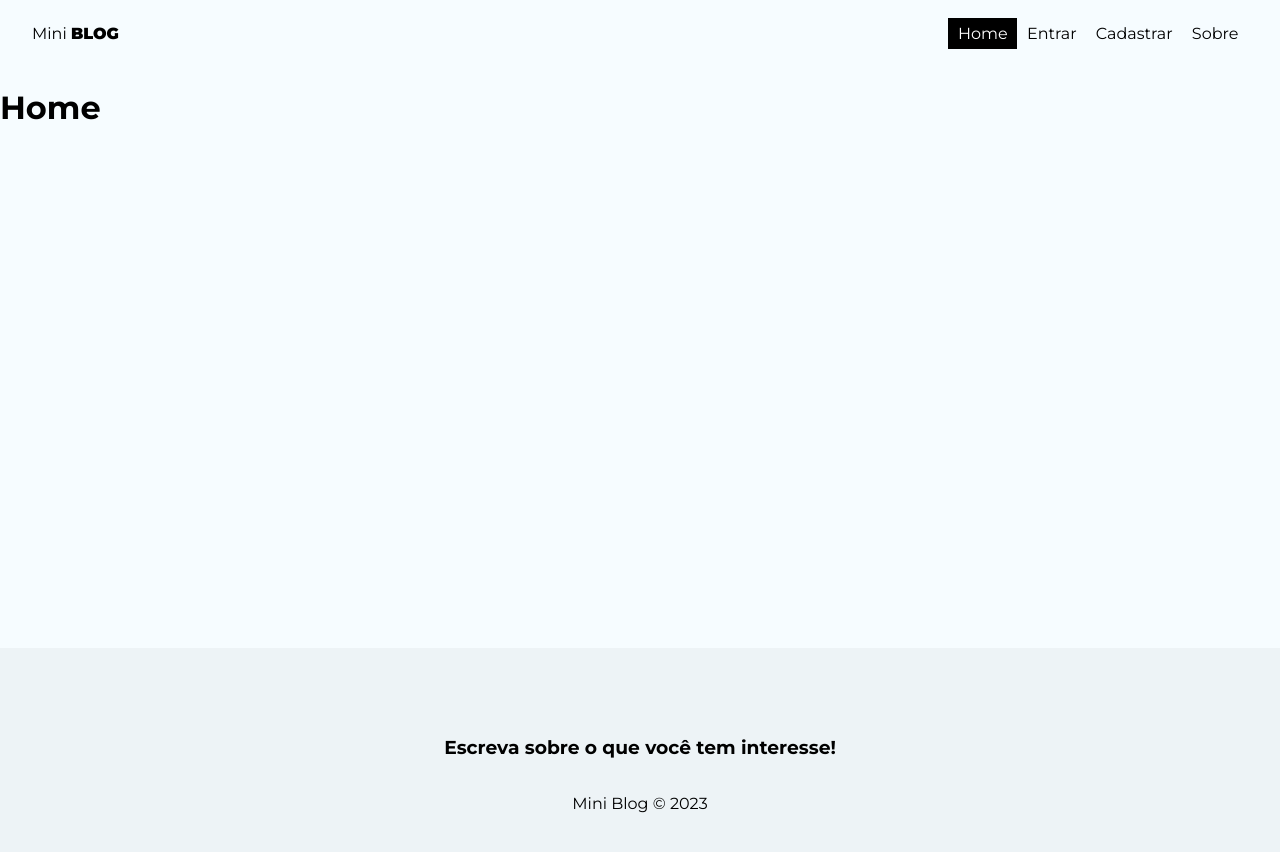
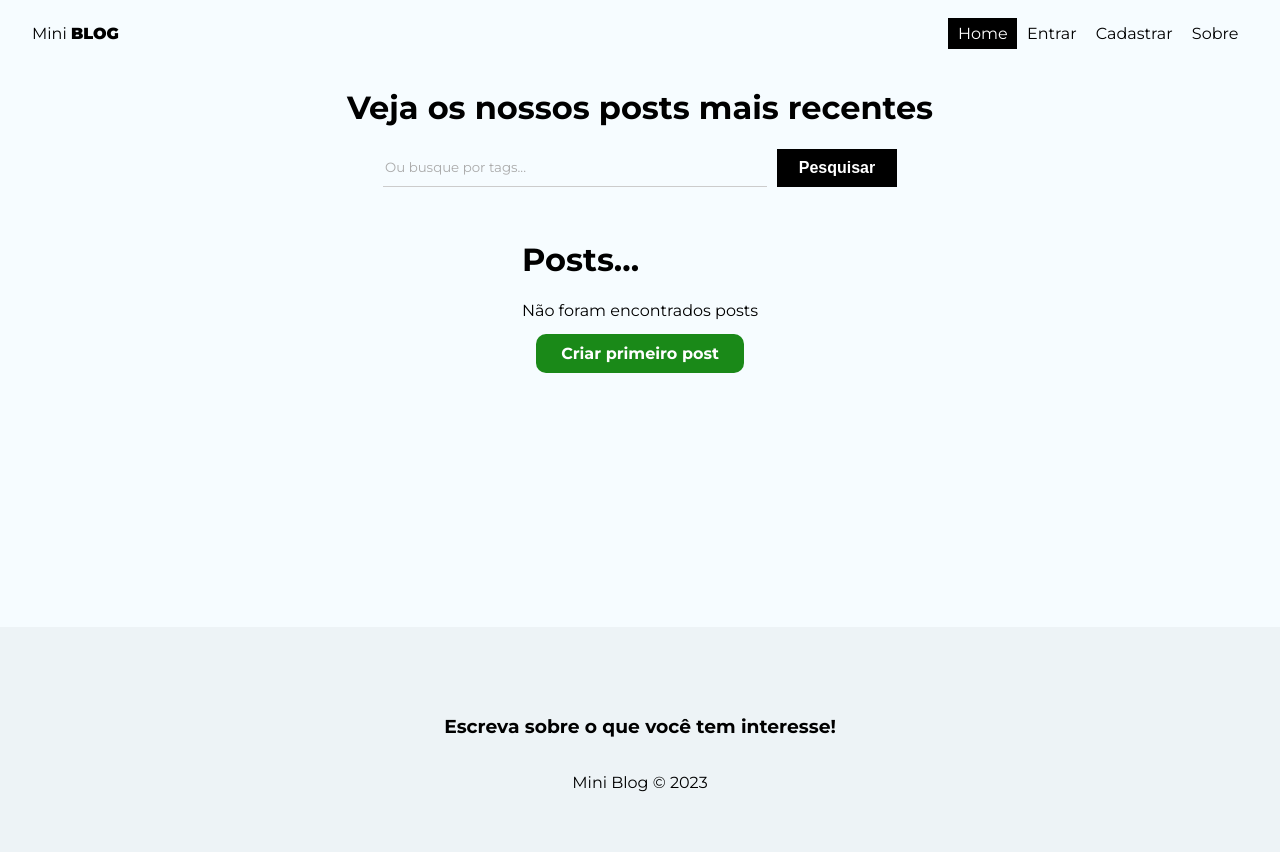
Before and after one commit to GutoCitton/Udemy-miniblog, a React (Create React App) app: page / in a window 1280 px wide. Shown: the top 852 px of the page. Built offline with nearby package versions, Linux system fonts and the light colour scheme; no server answers.

Commit message:
aula_139

```diff
--- a/src/pages/Home/Home.js
+++ b/src/pages/Home/Home.js
@@ -1,12 +1,42 @@
 //CSS
 import styles from './Home.module.css'
 
+// hooks
+import { useNavigate, Link } from 'react-router-dom';
+import { useState } from 'react';
+
+// components
+
 
 const Home = () => {
+  const [query, setQuery] = useState('');
+  const [posts] = useState([]);
+
+  const handleSubmit = (e) => {
+    e.preventDefault()
+  }
 
   return (
-    <div>
-      <h1>Home</h1>
+    <div className={styles.home}>
+      <h1>Veja os nossos posts mais recentes</h1>
+      <form handleSubmit={handleSubmit} className={styles.search_form}>
+        <input
+        type="text"
+        placeholder='Ou busque por tags...'
+        onChange={(e) => setQuery(e.target.value)}
+        />
+        <button className="btn btn-dark">Pesquisar</button>
+      </form>
+      <div>
+        <h1>Posts...</h1>
+        {posts && posts.length === 0 && (
+          <div className={styles.noposts}>
+            <p>Não foram encontrados posts</p>
+            <Link to='/posts/create' className='btn'>Criar primeiro post</Link>
+          </div>
+        )}
+
+      </div>
     </div>
   )
 }
--- a/src/pages/Home/Home.module.css
+++ b/src/pages/Home/Home.module.css
@@ -0,0 +1,31 @@
+.home {
+  display: flex;
+  flex-direction: column;
+  align-items: center;
+  justify-content: center;
+}
+
+.search_form {
+  max-width: 100%;
+  width: 60%;
+  display: flex;
+  justify-content: center;
+  margin-bottom: 2em;
+}
+
+.search_form input {
+  margin-right: 10px;
+  width: 50%;
+}
+
+.noposts {
+  text-align: center;
+}
+
+.noposts p {
+  margin-bottom: 1.5em;
+}
+
+.noposts a {
+  padding: 10px 25px;
+}
```
